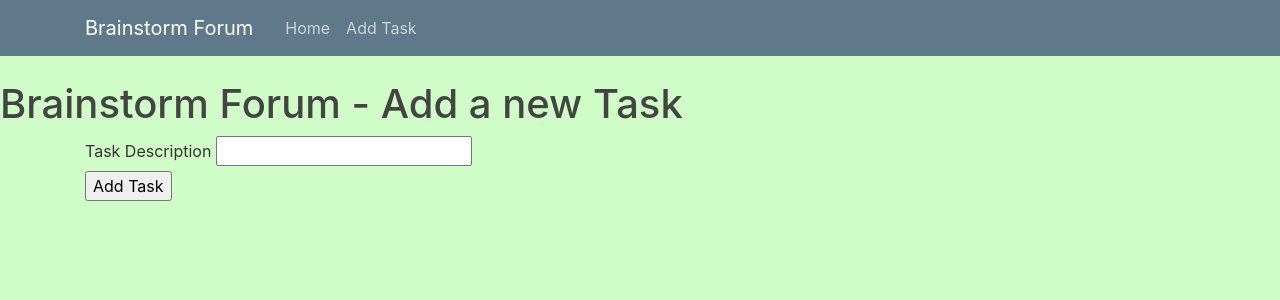
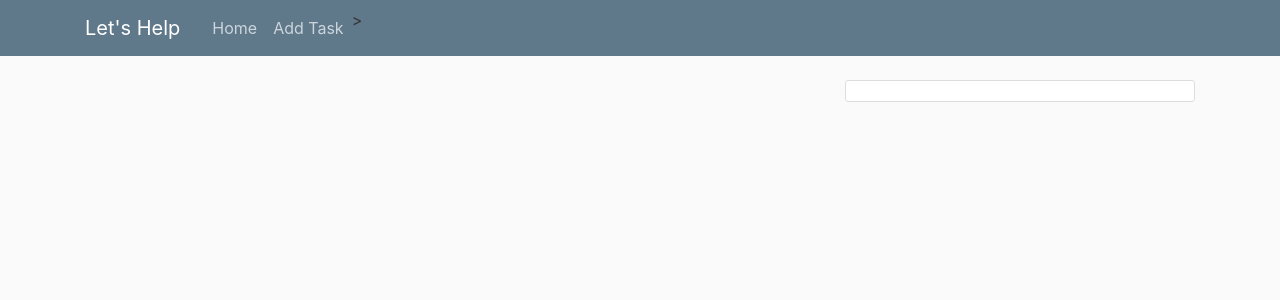
Before and after one commit to Navereni/QA-Project, a Flask app: page /create/task in a window 1280 px wide. Shown: the top 300 px of the page. Run offline with Flask 2, Linux system fonts and the light colour scheme; some libraries are stand-ins or nearby versions.

Commit message:
nav bar v7

```diff
--- a/frontend/application/templates/layout.html
+++ b/frontend/application/templates/layout.html
@@ -1,47 +1,53 @@
 <!DOCTYPE html>
 <html>
+<head>
     <!-- Required meta tags -->
     <meta charset="utf-8">
-    <meta name="viewport" content="width=device-width, initial-scale=1">
+    <meta name="viewport" content="width=device-width, initial-scale=1, shrink-to-fit=no">
 
     <!-- Bootstrap CSS -->
     <link rel="stylesheet" href="https://maxcdn.bootstrapcdn.com/bootstrap/4.0.0/css/bootstrap.min.css" integrity="sha384-Gn5384xqQ1aoWXA+058RXPxPg6fy4IWvTNh0E263XmFcJlSAwiGgFAW/dAiS6JXm" crossorigin="anonymous">
 
     <link rel="stylesheet" type="text/css" href="{{ url_for('static', filename='main.css') }}">
 
-
+    {% if title %}
+        <title>Let's Help - {{ title }}</title>
+    {% else %}
+        <title>Let's Help</title>
+    {% endif %}
 </head>
-    <body style="background-color: rgb(208, 253, 199);">
-        <h1>Brainstorm Forum - {{ title }}</h1>
-
+<body>
     <header class="site-header">
       <nav class="navbar navbar-expand-md navbar-dark bg-steel fixed-top">
         <div class="container">
-                <a class="navbar-brand mr-4" href="/">Brainstorm Forum</a>
+          <a class="navbar-brand mr-4" href="/">Let's Help</a>
           <button class="navbar-toggler" type="button" data-toggle="collapse" data-target="#navbarToggle" aria-controls="navbarToggle" aria-expanded="false" aria-label="Toggle navigation">
             <span class="navbar-toggler-icon"></span>
           </button>
           <div class="collapse navbar-collapse" id="navbarToggle">
             <div class="navbar-nav mr-auto">
               <a class="nav-item nav-link" href="/">Home</a>
-                    <a class="nav-item nav-link" href="/create/task">Add Task</a>
-                  </div>
-                  <!-- Navbar Right Side -->
-
-                </div>
+              <a class="nav-item nav-link" href="/create/task">Add Task</a>>
         </div>
       </nav>
     </header>
-    <div class="container">
-        {% block body %}
-        {% endblock body %}
+    <main role="main" class="container">
+      <div class="row">
+        <div class="col-md-8">
+          {% block content %}{% endblock %}
         </div>
-        <!-- Optional JavaScript; choose one of the two! -->
+        <div class="col-md-4">
+          <div class="content-section">
+          </div>
+        </div>
+      </div>
+    </main>
 
-    <!-- Option 1: Bootstrap Bundle with Popper -->
-    <script src="https://cdn.jsdelivr.net/npm/bootstrap@5.1.3/dist/js/bootstrap.bundle.min.js" integrity="sha384-ka7Sk0Gln4gmtz2MlQnikT1wXgYsOg+OMhuP+IlRH9sENBO0LRn5q+8nbTov4+1p" crossorigin="anonymous"></script>
-    <!-- Option 2: Separate Popper and Bootstrap JS -->
-    <script src="https://cdn.jsdelivr.net/npm/@popperjs/core@2.10.2/dist/umd/popper.min.js" integrity="sha384-7+zCNj/IqJ95wo16oMtfsKbZ9ccEh31eOz1HGyDuCQ6wgnyJNSYdrPa03rtR1zdB" crossorigin="anonymous"></script>
-    <script src="https://cdn.jsdelivr.net/npm/bootstrap@5.1.3/dist/js/bootstrap.min.js" integrity="sha384-QJHtvGhmr9XOIpI6YVutG+2QOK9T+ZnN4kzFN1RtK3zEFEIsxhlmWl5/YESvpZ13" crossorigin="anonymous"></script>
+
+    <!-- Optional JavaScript -->
+    <!-- jQuery first, then Popper.js, then Bootstrap JS -->
+    <script src="https://code.jquery.com/jquery-3.2.1.slim.min.js" integrity="sha384-KJ3o2DKtIkvYIK3UENzmM7KCkRr/rE9/Qpg6aAZGJwFDMVNA/GpGFF93hXpG5KkN" crossorigin="anonymous"></script>
+    <script src="https://cdnjs.cloudflare.com/ajax/libs/popper.js/1.12.9/umd/popper.min.js" integrity="sha384-ApNbgh9B+Y1QKtv3Rn7W3mgPxhU9K/ScQsAP7hUibX39j7fakFPskvXusvfa0b4Q" crossorigin="anonymous"></script>
+    <script src="https://maxcdn.bootstrapcdn.com/bootstrap/4.0.0/js/bootstrap.min.js" integrity="sha384-JZR6Spejh4U02d8jOt6vLEHfe/JQGiRRSQQxSfFWpi1MquVdAyjUar5+76PVCmYl" crossorigin="anonymous"></script>
 </body>
 </html>
```
Lines whose indentation alone changed are shown as unchanged.
